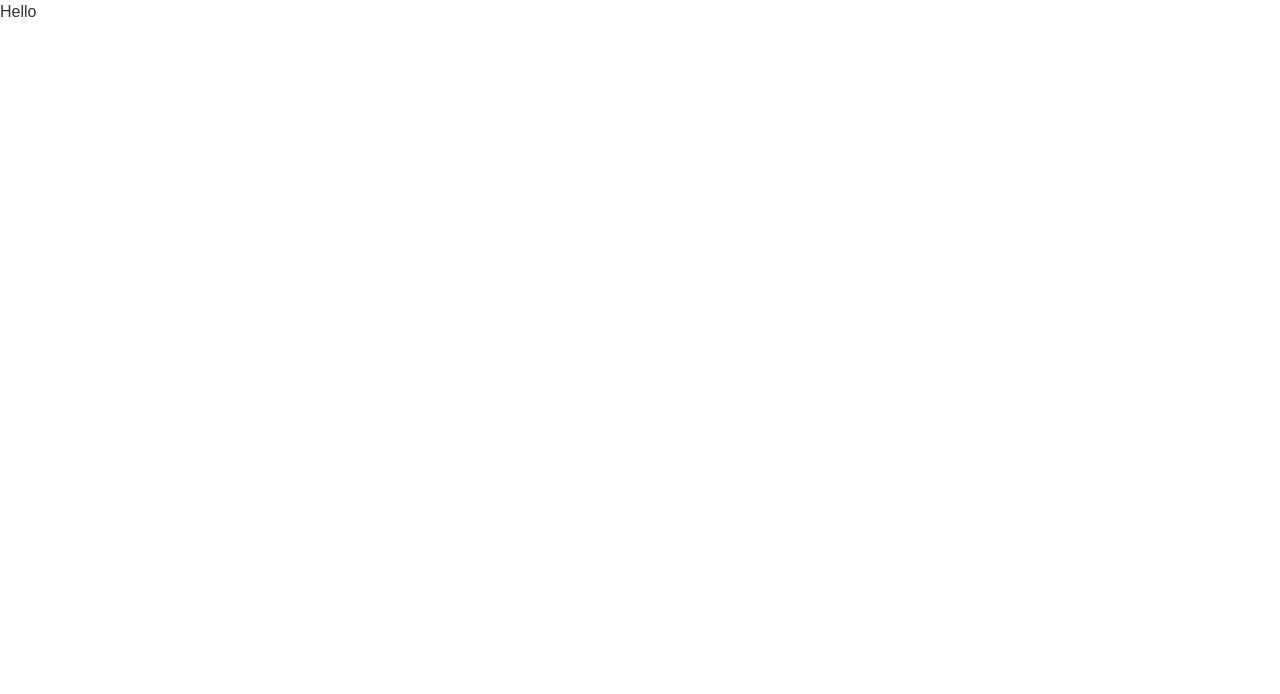
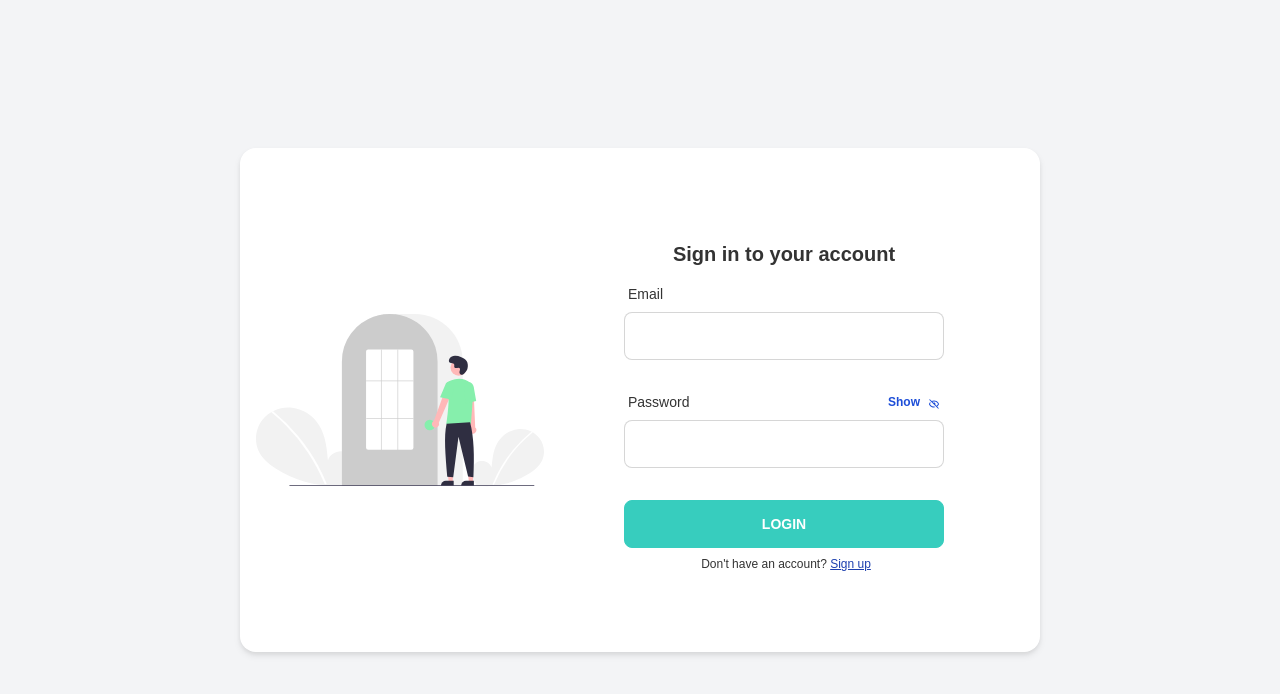
Before and after one commit to SakibAhamedKhan/Final-Year-Project, a React (Create React App) app: page /login in a window 1280 px wide. Shown: the top 694 px of the page. Built offline with nearby package versions, Linux system fonts and the light colour scheme.

Commit message:
logout added

```diff
--- a/package.json
+++ b/package.json
@@ -8,9 +8,12 @@
     "daisyui": "^2.51.3",
     "react": "^18.2.0",
     "react-dom": "^18.2.0",
+    "react-hook-form": "^7.43.9",
     "react-icons": "^4.8.0",
+    "react-query": "^3.39.3",
     "react-router-dom": "^6.8.2",
-    "react-scripts": "^5.0.1"
+    "react-scripts": "^5.0.1",
+    "sweetalert2": "^11.7.5"
   },
   "scripts": {
     "start": "react-scripts start",
--- /dev/null
+++ b/src/hooks/userAuth.js
@@ -0,0 +1,28 @@
+import { useEffect, useState } from "react"
+import { useQuery } from "react-query";
+
+const userAuth = () => {
+
+    let id = localStorage.getItem('userId');
+    console.log(`User id is: ${id}`);
+
+    if(id==null){
+        return [{status: "fail"}, false]
+    }
+    const {data: user, isLoading: userAuthLoaading, refetch} = useQuery('userAuth', () => {
+        return  fetch(`http://localhost:8000/api/v1/user/${id}`, {
+                method: 'GET',
+                headers: {
+                    'content-type': 'application/json'
+                },
+            }).then(res => res.json())
+        })
+
+
+    return [user,userAuthLoaading];
+
+
+
+}
+
+export default userAuth
--- a/src/index.js
+++ b/src/index.js
@@ -3,10 +3,16 @@ import ReactDOM from 'react-dom';
 import App from './App';
 import './index.css';
 import { BrowserRouter } from "react-router-dom";
+import { QueryClient, QueryClientProvider } from 'react-query';
+
+const queryClient = new QueryClient()
 
 ReactDOM.render(
+
   <BrowserRouter>
-      <App />
+  <QueryClientProvider client={queryClient}>
+  <App />
+  </QueryClientProvider>
   </BrowserRouter>,
   document.getElementById('root')
 );
--- a/src/pages/account/login.js
+++ b/src/pages/account/login.js
@@ -1,10 +1,138 @@
+import { useState } from 'react';
+import loginImage from '../../assets/undraw/login.svg'
+import {BiShowAlt, BiHide} from "react-icons/bi"
+import { Link, useNavigate } from 'react-router-dom';
+import { useForm } from 'react-hook-form';
+import Swal from 'sweetalert2';
 
 
 function Login () {
+    const { register, formState: { errors }, handleSubmit } = useForm();
+    const [show, setShow] = useState(false);
+    const navigate = useNavigate();
+
+
+    const onSubmit =async data => {
+		console.log(data);
+        const loginData = {
+            email: data.email,
+            password: data.password,
+            activeStatus: 'active'
+        }
+        fetch(`http://localhost:8000/api/v1/user/login`,{
+            method: 'PATCH',
+            headers:{
+                'content-type':'application/json'
+            },
+            body: JSON.stringify(loginData)
+        })
+        .then(res => res.json())
+        .then(data => {
+            console.log(data);
+            if(data.status==='fail'){
+                Swal.fire({
+                    icon: 'error',
+                    title: 'Ops',
+                    text: `${data.error}`,
+                    footer: ''
+                })
+
+            } else {
+                Swal.fire({
+                    icon: 'success',
+                    title: 'Great',
+                    text: `Successfully logged in to the Account!`,
+                    footer: ''
+                }).then(()=>{
+                    navigate('/');
+                })
+                localStorage.setItem('userId', data.data._id);
+
+            }
+        })
+	}
+
 
     return (
-        <div>
-            <p>Hello</p>
+        <div className="bg-gray-100 w-full h-screen flex justify-center items-center">
+            <div className="drop-shadow-md">
+                <div className="card lg:card-side bg-base-100 p-4">
+                    <img className='w-72' src={loginImage} alt="" />
+                    <div className="card-body">
+                        <form onSubmit={handleSubmit(onSubmit)} className='px-4'>
+                            <div class="card flex-shrink-0 w-full md:w-screen lg:w-screen max-w-sm  bg-white pt-3">
+                                <div class="card-body">
+                                    <h2 className='text-xl font-bold text-center'>Sign in to your account</h2>
+                                    <div class="form-control">
+                                        <label class="label">
+                                            <span class="label-text">Email</span>
+                                        </label>
+                                        <input type="text" class="input input-bordered bg-white"
+                                        {...register('email', {
+                                            required:{
+                                                value: true,
+                                                message: 'Email must be Required'
+                                            },
+                                            pattern: {
+                                                value: /^[\w-\.]+@([\w-]+\.)+[\w-]{2,4}$/,
+                                                message: 'Email is Invaild'
+                                            }
+                                        })}
+                                        />
+                                        <label class="label">
+                                            {errors.email?.type === 'required' && <span class="label-text-alt text-red-600">{errors.email.message}</span>}
+                                            {errors.email?.type === 'pattern' && <span class="label-text-alt text-red-600">{errors.email.message}</span>}
+                                        </label>
+                                    </div>
+                                    <div class="form-control">
+                                    <label class="label">
+                                            <span class="label-text">Password</span>
+                                            <span class="label-text-alt ">
+                                                {
+                                                    show?
+                                                    <div onClick={()=>{
+                                                        setShow(!show)
+                                                    }} className='flex items-center text-blue-700 font-semibold'>
+                                                        <p>Hide</p><BiShowAlt className='mt-1 ml-2'></BiShowAlt>
+                                                    </div>
+                                                    :
+                                                    <div onClick={() =>{
+                                                        setShow(!show)
+                                                    }} className='flex items-center text-blue-700 font-semibold'>
+                                                        <p>Show</p><BiHide className='mt-1 ml-2'></BiHide>
+                                                    </div>
+
+                                                }
+                                            </span>
+                                        </label>
+                                        <input type={ show ? 'text' : 'password'}  class="input input-bordered bg-white"
+                                        {...register('password', {
+                                            required:{
+                                                value: true,
+                                                message: 'Password must be Required'
+                                            },
+                                            minLength: {
+                                                value: 6,
+                                                message: 'Password must be 6 Character or longer'
+                                            }
+                                        })}
+                                        />
+                                        <label class="label">
+                                            {errors.password?.type === 'required' && <span class="label-text-alt text-red-600">{errors.password.message}</span>}
+                                            {errors.password?.type === 'minLength' && <span class="label-text-alt text-red-600">{errors.password.message}</span>}
+                                        </label>
+                                    </div>
+                                    <div class="form-control mt-2">
+                                        <button type='submit' class="btn btn-accent text-white">Login</button>
+                                    </div>
+                                    <p className='label-text-alt ml-1 text-center'>Don't have an account? <Link to='/signup' className='text-blue-800 underline'>Sign up</Link></p>
+
+                                </div>
+                            </div>
+                        </form>
+                    </div>
+                </div>
+            </div>
         </div>
     );
 }
--- a/src/pages/paperPublish/paperpublish.js
+++ b/src/pages/paperPublish/paperpublish.js
@@ -2,8 +2,12 @@ import publishImage from '../../assets/undraw/publish.svg'
 import {MdOutlinePublish} from 'react-icons/md';
 import Navbar from '../shared/navbar';
 import UpperNavbar from '../shared/upperNavbar';
+import userAuth from '../../hooks/userAuth';
 function PaperPublish(props) {
     const {show, setShow} = props;
+    const [user] = userAuth();
+
+    console.log(user);
 
     return (
         <div className='flex flex-row'>
--- a/src/pages/shared/upperNavbar.js
+++ b/src/pages/shared/upperNavbar.js
@@ -10,6 +10,22 @@ function UpperNavbar(props) {
 
     const changeShow = () => {
         setShow(!show);
+    }
+
+    const logout = async() => {
+        fetch(`http://localhost:8000/api/v1/user/logout`,{
+            method: 'PATCH',
+            headers:{
+                'content-type':'application/json'
+            },
+            body: JSON.stringify({id: localStorage.getItem('userId')})
+        })
+        .then(res => res.json())
+        .then(data => {
+            console.log(data);
+            localStorage.removeItem("userId");
+            navigate('/login');
+        })
     }
     return (
         <div className="bg-base-100 h-[50px] flex flex-row justify-between px-4">
@@ -55,8 +71,8 @@ function UpperNavbar(props) {
                             </div>
                         </li>
                         <li className="px-2 py-1 hover:bg-gray-200 rounded-md cursor-pointer w-full w-full">
-                            <div onClick={()=>{navigate('/profile')}} className="flex flex-row items-center">
-                            <div className="text-lg pr-2"><RiLogoutBoxRFill /></div>
+                            <div onClick={logout} className="flex flex-row items-center">
+                            <div  className="text-lg pr-2"><RiLogoutBoxRFill /></div>
                             <div>Log out</div>
                             </div>
                         </li>
--- /dev/null
+++ b/src/pages/shared/userAuthLoadingPage.js
@@ -0,0 +1,27 @@
+import Navbar from "./navbar";
+import UpperNavbar from "./upperNavbar";
+
+const UserAuthLoadingPage = (props) => {
+    const {show, setShow} = props;
+
+    return (
+
+        <div className='flex flex-row'>
+        <div className={`${show? '': 'bg-white w-[50px]'} border-r-2 h-screen border-gray-2001`} >
+            <Navbar show={show}/>
+        </div>
+
+        <div className="w-full bg-gray-100 relative">
+            <div className='h-[40px] bg-white w-full drop-shadow-md absolute z-10'>
+                <UpperNavbar show={show} setShow={setShow}/>
+            </div>
+            <div className="flex justify-center items-center h-screen">
+                <p>Loading...</p>
+            </div>
+
+        </div>
+    </div>
+    )
+}
+
+export default UserAuthLoadingPage
```
Also changed, not shown: src/pages/newsFeed/newsfeed.js (+18 -1 lines), src/assets/undraw/login.svg (added), 1 other file (tests, documents, lock files or other folders).
